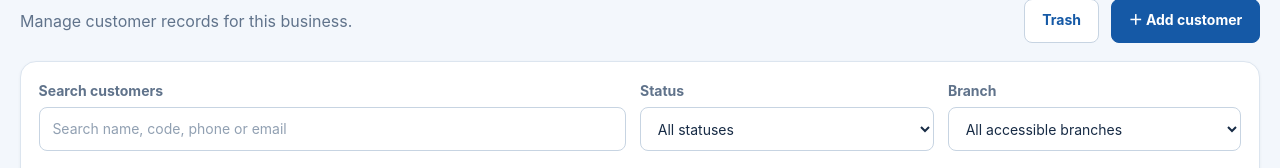
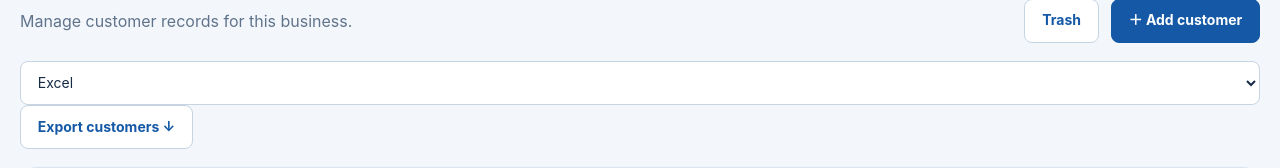
Before and after one commit to Mohankewat108/milk_management_system, a Django app: template templates/parties/customers.html in a window 1280 px wide. Shown: the part 208-376 px from the top of the page. Run offline with Django 5.2, Linux system fonts and the light colour scheme; the template is opened without the code that fills it, so the values that code supplies are empty.

Commit message:
Add module-level export controls

```diff
--- a/templates/parties/customers.html
+++ b/templates/parties/customers.html
@@ -17,6 +17,7 @@
       <a class="button" href="{% url 'parties:customer_create' organization.slug %}">＋ {% translate "Add customer" %}</a>
     </div>
   </header>
+  <form class="module-export-form" method="post" action="{% url 'data_exports:queue' organization.slug 'customers' %}">{% csrf_token %}<input type="hidden" name="branch" value="{{ branch_filter }}"><input type="hidden" name="status" value="{{ status_filter }}"><select name="file_format" aria-label="Export format"><option value="xlsx">Excel</option><option value="csv">CSV</option><option value="pdf">PDF</option></select><button class="button button-secondary" type="submit">Export customers ↓</button></form>
   <form class="directory-filters" method="get" role="search">
     <div class="filter-field"><label for="customer-search">{% translate "Search customers" %}</label><input id="customer-search" name="q" type="search" value="{{ query }}" placeholder="{% translate 'Search name, code, phone or email' %}"></div>
     <div class="filter-field"><label for="customer-status">{% translate "Status" %}</label><select id="customer-status" name="status"><option value="">{% translate "All statuses" %}</option><option value="active" {% if status_filter == "active" %}selected{% endif %}>{% translate "Active" %}</option><option value="inactive" {% if status_filter == "inactive" %}selected{% endif %}>{% translate "Inactive" %}</option></select></div>
```
